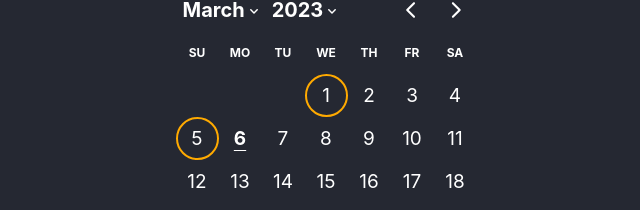
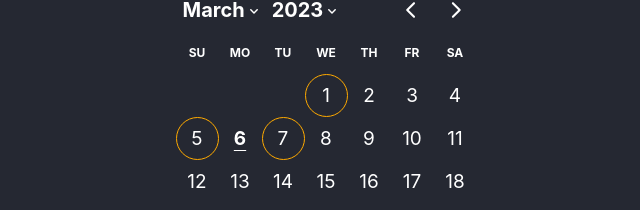
Before and after one commit to hyednjs/hyednjs.github.io, a React (Create React App) app: page / in a window 1280 px wide. Shown: the part 148-358 px from the top of the page, without its empty margins (314-954 px from the left). Built offline with nearby package versions, Linux system fonts and the light colour scheme.

Commit message:
7일 update

```diff
--- a/src/Calendar.jsx
+++ b/src/Calendar.jsx
@@ -28,12 +28,13 @@ function Calendar() {
             new Date(2023, 1, 28),
             new Date(2023, 2, 1),
             new Date(2023, 2, 5),
+            new Date(2023, 2, 7),
         ]
     }
 
     const specialDayStyle = {
         metDays : {
-            border:"solid 2px #ffaa00",
+            border:"solid 1px #ffaa00",
             borderRadius:'50%',
         },
     }
```
Also changed, not shown: 8 other files (tests, documents, lock files or other folders).
